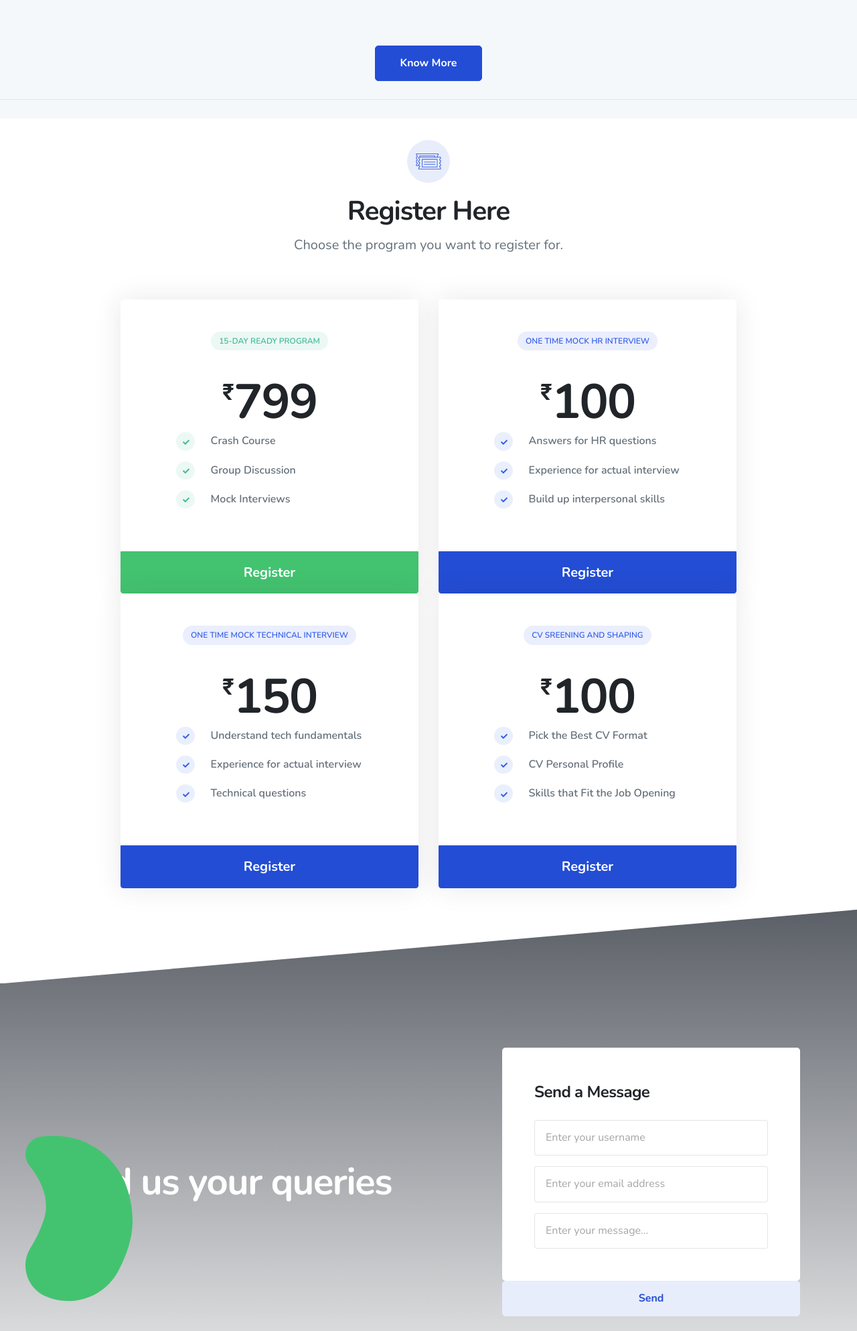
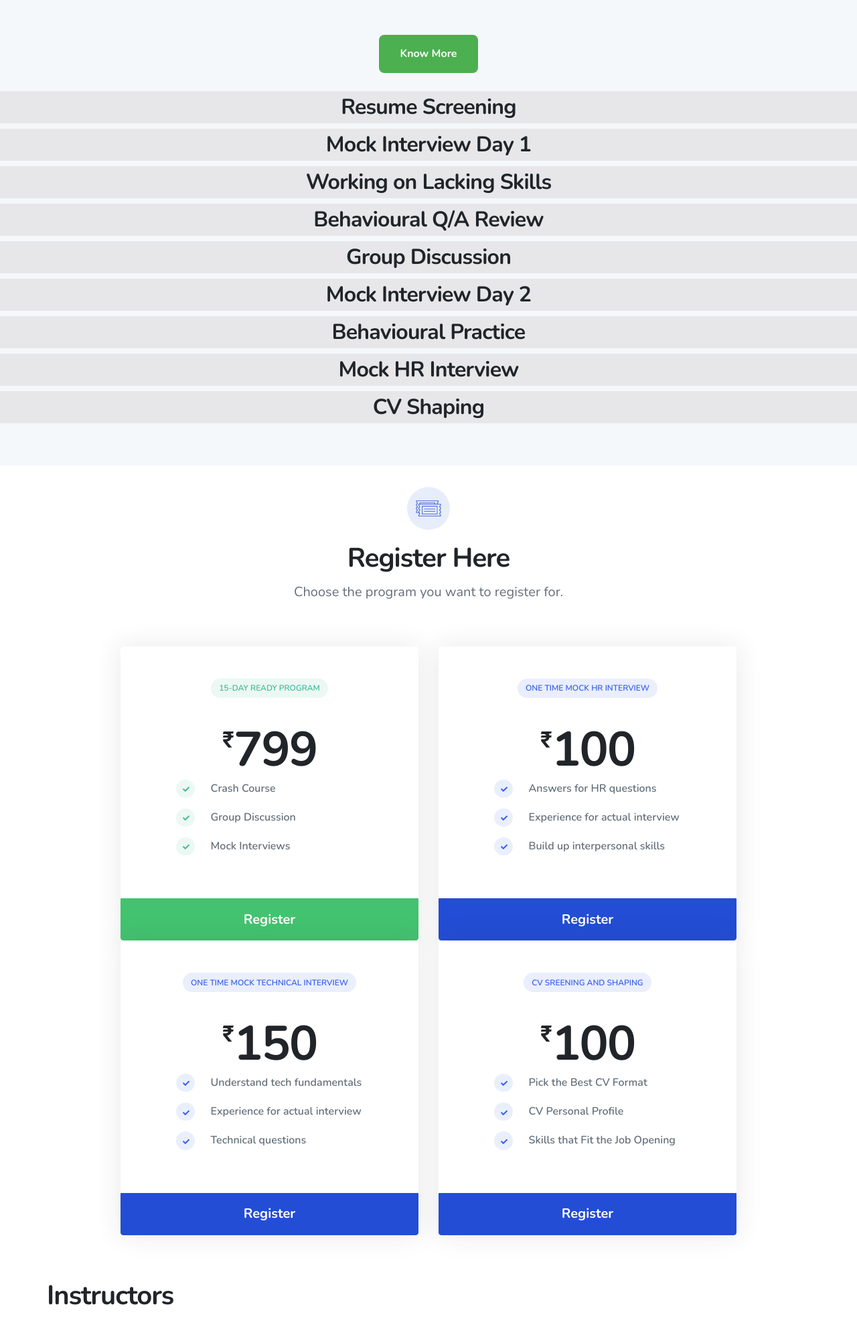
Before and after one commit to Anupriya1202/Kohli-Media-LLP, a plain HTML site: page index.html in a window 1280 px wide. Shown: the part 2300-4287 px from the top of the page at 67% size. Drawn offline with nearby package versions, Linux system fonts and the light colour scheme.

Commit message:
instructors section modified

```diff
--- a/css/style.css
+++ b/css/style.css
@@ -5,6 +5,10 @@ h3{
 h1{
   font-size: 20px;
   text-align: center;
+}
+
+h2{
+  background-color: rgb(231, 231, 233);
 }
 .column {
   float: left;
@@ -70,3 +74,14 @@ h1{
 .container2:hover .middle {
   opacity: 1;
 }
+
+#mybutton {
+  background-color: #4CAF50; /* Green */
+  color: white;
+  padding: 15px 32px;
+  text-align: center;
+  text-decoration: none;
+  font-size: 16px;
+  border-radius: 8px;
+  border: black;
+}
--- a/index.html
+++ b/index.html
@@ -4,7 +4,7 @@
 <head>
   <!-- Metas -->
   <meta charset="utf-8">
-  <title>Get Set Placed</title>
+  <title>Kohli Media LLP - Get Set Placed</title>
   <meta name="description" content="">
   <meta name="viewport" content="width=device-width, initial-scale=1.0">
   <!-- Css -->
@@ -17,6 +17,8 @@
   <link href="https://fonts.googleapis.com/css?family=Nunito:400,400i,600,700" rel="stylesheet">
   <link href="css/fonts.css" rel="stylesheet" type="text/css" media="all" />
 </head>
+
+
 
 <body>
   <!-- Preloader -->
@@ -54,6 +56,7 @@
                 </li>
                 <li><a class="nav-link scroll" href="#register">Register</a>
                 </li>
+
                 <li><a class="nav-link scroll" href="#instructors">Instructors</a>
                 </li>
                 <li><a class="nav-link scroll" href="#testimonial">Testimonial</a>
@@ -209,9 +212,24 @@
 
             <div class="row">
               <div class="col">
-                <div class="mt-5 pt-5 text-center"> <a class="btn btn-secondary btn-wide " href="#">
-                Know More
-              </a>
+
+                <div class="mt-5 pt-3 text-center"> <button id="mybutton" onclick="myFunction()"><b>Know More</b></button>
+                <div id="myDIV">
+                  <br>
+                  <h2>Resume Screening</h2>
+                  <h2>Mock Interview Day 1</h2>
+                  <h2>Working on Lacking Skills</h2>
+                  <h2>Behavioural Q/A Review</h2>
+                  <h2>Group Discussion</h2>
+                  <h2>Mock Interview Day 2</h2>
+                  <h2>Behavioural Practice</h2>
+                  <h2>Mock HR Interview</h2>
+                  <h2>CV Shaping</h2>
+
+                  </div>
+                  <br>
+               </div>
+               <br>
                 </div>
                 <br>
                 <hr>
@@ -219,7 +237,6 @@
               </div>
             </div>
 
-          </div>
           <!--End container-->
         </section>
 
@@ -1180,7 +1197,7 @@
             <div class="mb-5 pb-5 text-center"> <span class="icon-title icon-bg-dark rounded-circle  mb-3">
               <img class="icon-title-inner" src="assets/svg/ticket-icon.svg" alt="">
             </span>
-              <h2 class="h1">Register Here</h2>
+              <h1 class="h1">Register Here</h1>
               <p class="w-md-60 mx-auto mb-0 lead">Choose the program you want to register for.</p>
             </div>
           </div>
@@ -1343,57 +1360,48 @@
       <!--End container-->
     </section>
     <!--End tickets section-->
-    <!--Registration section-->
-    <section id="contact-us" class= "jarallax gradient-overlay gradient-overlay-dark">
-      <div class="curved-decoration  img-decoration img-decoration-top">
-        <svg version="1.1" class="bg-white-svg" id="Layer_2" xmlns="http://www.w3.org/2000/svg" xmlns:xlink="http://www.w3.org/1999/xlink" x="0px" y="0px" viewBox="0 0 2560 221" enable-background="new 0 0 2560 221" xml:space="preserve">
-          <polygon points="0,0 2560,0 0,221 " />
-        </svg>
-      </div>
-      <img class="jarallax-img " src="assets/img/1.jpg" alt="">
+
+    <section id="instructors" class="o-hidden">
       <!--Container-->
-      <div class="container z-index-2 position-relative spacer-double-md">
-        <!--Row-->
-        <div class="row justify-content-lg-between align-items-lg-center">
-
-            <h1 class="display-4  text-white mb-0">Send us your queries</h1>
-
-          <div class="col-lg-5">
-            <div class="bg-white rounded p-6">
-              <form>
-                <div class="mb-4">
-                  <h2 class="h4">Send a Message</h2>
-                </div>
-                <div class=" mb-3">
-                  <div class=" input-group input-group form">
-                    <input type="text" class="form-control " name="username" placeholder="Enter your username">
-                  </div>
-                </div>
-                <div class=" mb-3">
-                  <div class=" input-group input-group form">
-                    <input type="email" class="form-control " name="email" placeholder="Enter your email address">
-                  </div>
-                </div>
-
-                <div class=" input-group input-group form">
-                  <input type="text" class="form-control " name="text" placeholder="Enter your message...">
-                </div>
-              </div>
-                <button type="submit" class="btn btn-block btn-light">Send</button>
-              </form>
-            </div>
-          </div>
-        </div>
-        <!--End row-->
-      </div>
-      <!--End container-->
-      <div class="curved-decoration img-decoration img-decoration-bottom ">
-        <svg version="1.1" class="bg-secondary-svg" xmlns="http://www.w3.org/2000/svg" xmlns:xlink="http://www.w3.org/1999/xlink" x="0px" y="0px" viewBox="0 0 2560 221" enable-background="new 0 0 2560 221" xml:space="preserve">
-          <polygon points="2560,221 0,221 2560,0 "></polygon>
-        </svg>
-      </div>
-    </section>
-    <!--End registration section-->
+      <div class="container spacer-double-sm">
+        <!--Row-->
+        <div class="row justify-content-between  position-relative align-items-center z-index-2">
+         <div class="col-md-15 mb-12 mb-md-0">
+            <h1 class="mb-4">Instructors</h1>
+            <p class="lead"></p>
+          </div>
+          </div>
+          <br><img src="assets/img/background.jpg" width="150" height="150" style="border-radius:50%;"> <br><br><br>
+          <img src="assets/img/background.jpg" width="150" height="150" style="border-radius:50%;"> <br><br><br>
+          <img src="assets/img/background.jpg" width="150" height="150" style="border-radius:50%;">
+
+
+          <div class="svg-decoration-container">
+              <div class="svg-decoration middle-left " data-jarallax-element="0 20">
+                <svg version="1.1" xmlns="http://www.w3.org/2000/svg" xmlns:xlink="http://www.w3.org/1999/xlink" x="0px" y="0px" viewBox="0 0 595.5502 940.8977" enable-background="new 0 0 595.5502 940.8977" xml:space="preserve">
+                  <path fill="#43c370"   d="M373.7599,14.944C289.25-19.552,191.88,6.531,144.11,84.32
+         C78.6499,190.932,0,345.204,0,471.004c0,70.759,20.99,148.159,49.1899,220.205c69.87,178.526,262.7,263.046,453.814,247.976l0,0
+         c82.354-6.49,119.774-119.26,70.407-185.499c-61.899-83.05-110.851-186.085-79.618-282.682c2.777-8.589,5.69-17.008,8.724-25.258
+         C557.3939,296.542,520.952,75.021,373.7599,14.944L373.7599,14.944z" />
+                </svg>
+              </div>
+              <div class="svg-decoration bottom-right " data-jarallax-element="0 -50">
+                <svg version="1.1" xmlns="http://www.w3.org/2000/svg" xmlns:xlink="http://www.w3.org/1999/xlink" x="0px" y="0px" viewBox="0 0 1444.184 1029.8875" enable-background="new 0 0 1444.184 1029.8875" xml:space="preserve">
+                  <path fill="#234dd4" d="M1419.1539,768.5245c-36.38,185.74-219.6129,303.7499-400.1959,247.08
+         c-160.16-50.26-349.103-118.27-497.925-197.4c-282.0127-149.95-473.504-497.559-516.634-581.413
+         c-5.963-11.593-5.794-25.256,0.083-36.893l0,0c127.433-252.327,523.503-234.246,781.387-118.473
+         c38.989,17.504,80.126,30.704,123.295,38.149l0,0c253.097,43.652,579.3799,294.627,530.02,546.67L1419.1539,768.5245z" />
+                </svg>
+              </div>
+            </div>
+            <div class="curved-decoration ">
+              <svg version="1.1" class="bg-secondary-svg" xmlns="http://www.w3.org/2000/svg" xmlns:xlink="http://www.w3.org/1999/xlink" x="0px" y="0px" viewBox="0 0 2560 221" enable-background="new 0 0 2560 221" xml:space="preserve">
+                <polygon points="2560,221 0,221 2560,0 "></polygon>
+              </svg>
+            </div>
+
+
+          </section>
 
     <!--Gallery section-->
     <section id="testimonial" class="">
@@ -1443,6 +1451,10 @@
               </div>
             </div>
           </div>
+
+
+
+
           <div class="col-12 col-md-6 col-lg-5 ">
             <h2 class="h1">
                Memories From The Previous Events
@@ -1462,6 +1474,57 @@
       </div>
     </section>
     <!--End gallery section-->
+
+
+    <section id="contact-us" class= "jarallax gradient-overlay gradient-overlay-dark">
+      <div class="curved-decoration  img-decoration img-decoration-top">
+        <svg version="1.1" class="bg-white-svg" id="Layer_2" xmlns="http://www.w3.org/2000/svg" xmlns:xlink="http://www.w3.org/1999/xlink" x="0px" y="0px" viewBox="0 0 2560 221" enable-background="new 0 0 2560 221" xml:space="preserve">
+          <polygon points="0,0 2560,0 0,221 " />
+        </svg>
+      </div>
+      <img class="jarallax-img " src="assets/img/1.jpg" alt="">
+      <!--Container-->
+      <div class="container z-index-2 position-relative spacer-double-md">
+        <!--Row-->
+        <div class="row justify-content-lg-between align-items-lg-center">
+
+            <h1 class="display-4  text-white mb-0">Send us your queries</h1>
+
+          <div class="col-lg-5">
+            <div class="bg-white rounded p-6">
+              <form>
+                <div class="mb-4">
+                  <h2 class="h4">Send a Message</h2>
+                </div>
+                <div class=" mb-3">
+                  <div class=" input-group input-group form">
+                    <input type="text" class="form-control " name="username" placeholder="Enter your username">
+                  </div>
+                </div>
+                <div class=" mb-3">
+                  <div class=" input-group input-group form">
+                    <input type="email" class="form-control " name="email" placeholder="Enter your email address">
+                  </div>
+                </div>
+
+                <div class=" input-group input-group form">
+                  <input type="text" class="form-control " name="text" placeholder="Enter your message...">
+                </div>
+              </div>
+                <button type="submit" class="btn btn-block btn-light">Send</button>
+              </form>
+            </div>
+          </div>
+        </div>
+        <!--End row-->
+      </div>
+      <!--End container-->
+      <div class="curved-decoration img-decoration img-decoration-bottom ">
+        <svg version="1.1" class="bg-secondary-svg" xmlns="http://www.w3.org/2000/svg" xmlns:xlink="http://www.w3.org/1999/xlink" x="0px" y="0px" viewBox="0 0 2560 221" enable-background="new 0 0 2560 221" xml:space="preserve">
+          <polygon points="2560,221 0,221 2560,0 "></polygon>
+        </svg>
+      </div>
+    </section>
 
         <!--End newsletter section-->
     <!--Footer-->
--- a/js/script.js
+++ b/js/script.js
@@ -133,3 +133,12 @@
 
 
 })(jQuery);
+
+function myFunction() {
+    var x = document.getElementById("myDIV");
+    if (x.style.display === "none") {
+      x.style.display = "block";
+    } else {
+      x.style.display = "none";
+    }
+  }
```
